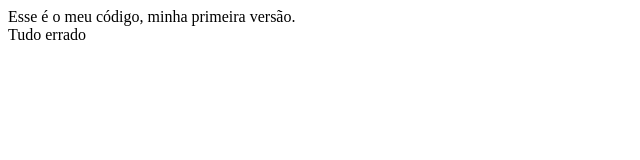
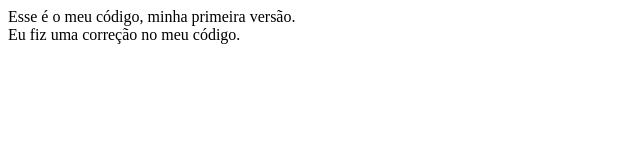
Before and after one commit to klingerkrieg/aula-pds3, a plain HTML site: page index.html in a window 1280 px wide. Shown: the whole page, without its empty margins (0-640 px from the left). Drawn offline with Linux system fonts and the light colour scheme.

```diff
--- a/index.html
+++ b/index.html
@@ -1,6 +1,6 @@
 <html>
 <body>
 	Esse é o meu código, minha primeira versão. <br>
-	Tudo errado
+	Eu fiz uma correção no meu código.
 </body>
 </html>
```
Also changed, not shown: 1 other file.
